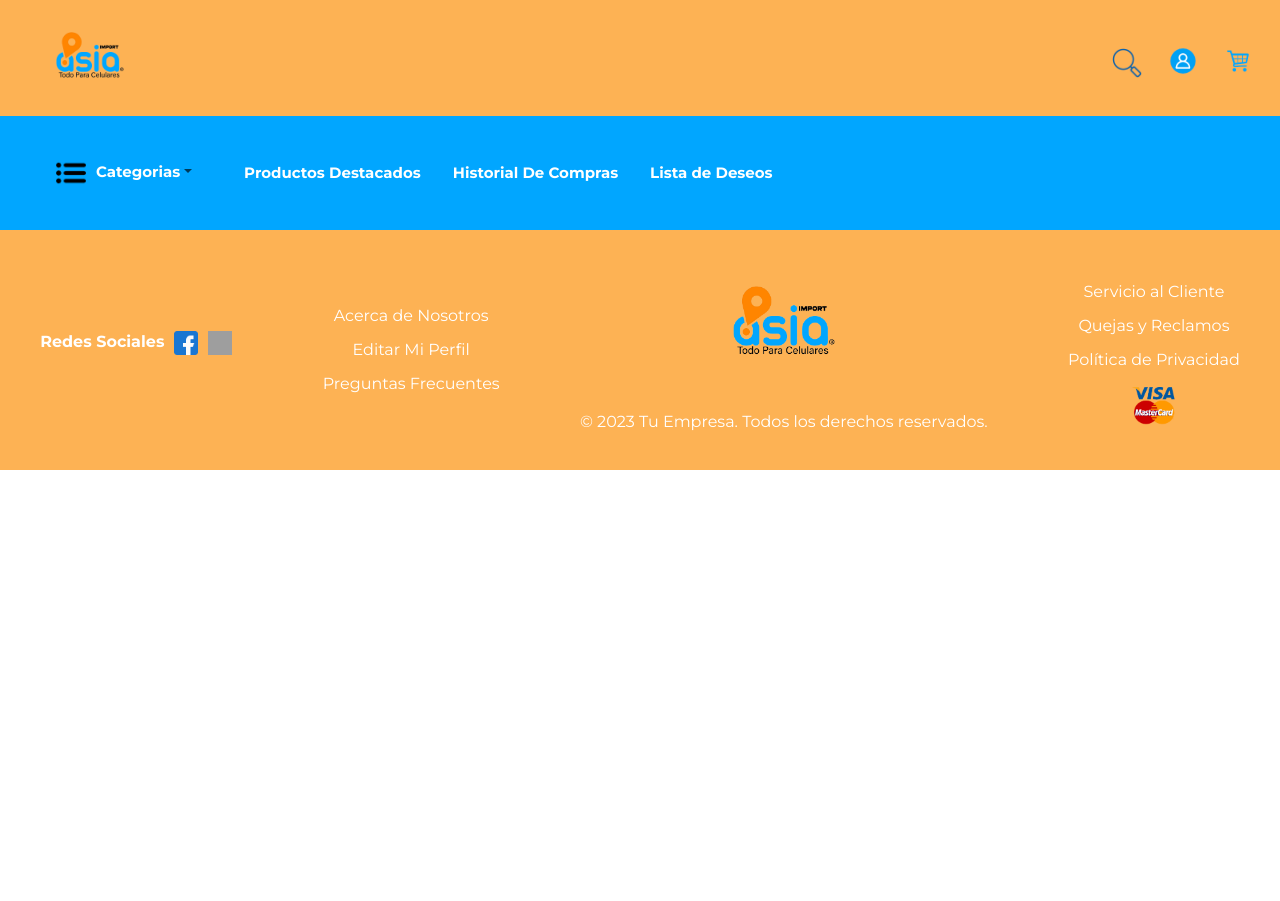
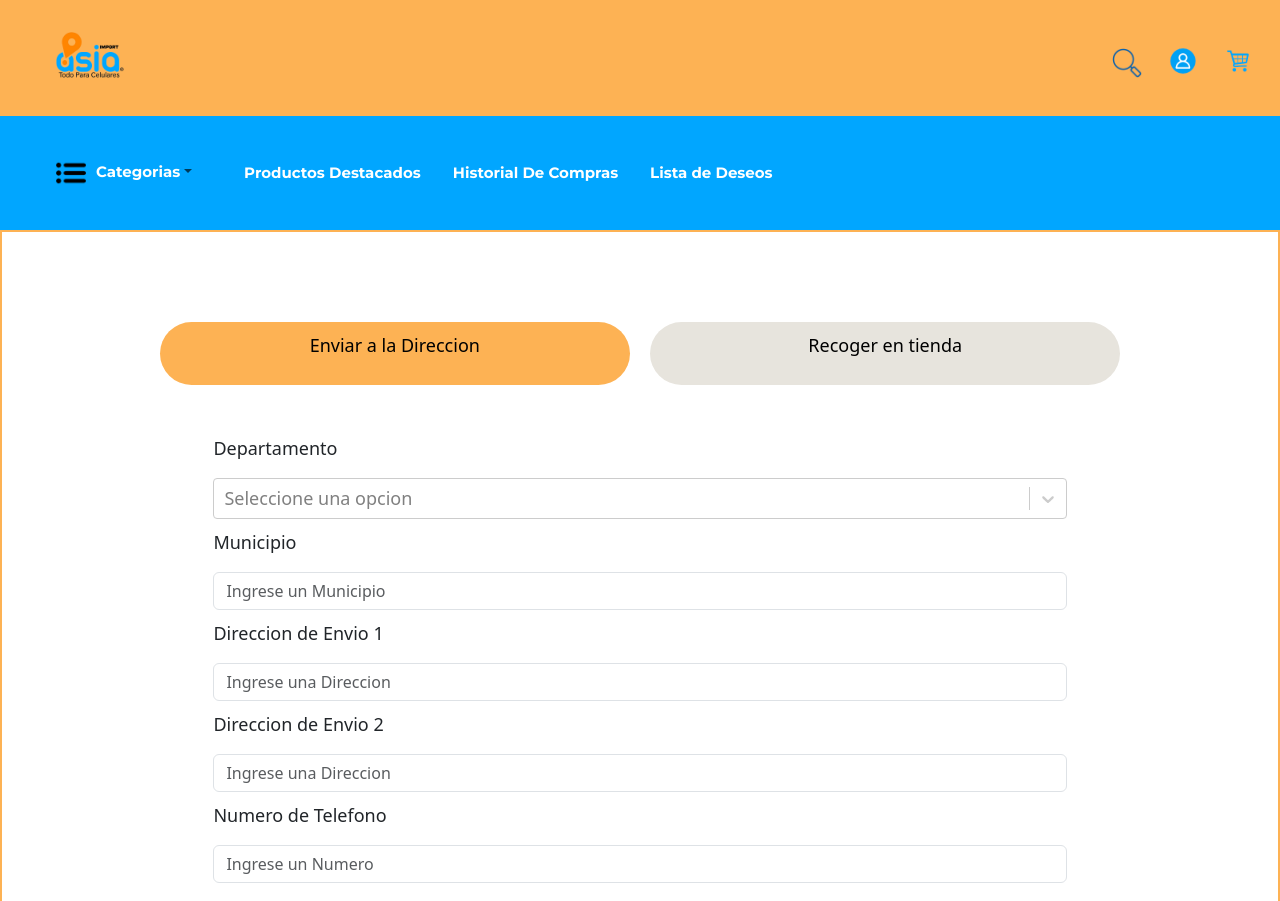
Before and after one commit to jairoaguilarts/AsiaImport, a React (Create React App) app: page /compra in a window 1280 px wide. Shown: the top 901 px of the page. Before the commit the page ends 800 px from the top, so only its background shows below. Built offline with nearby package versions, Linux system fonts and the light colour scheme; grey boxes are pictures that could not be loaded; a web font is replaced by a local one.

Commit message:
Cambios Pantallas Compra

```diff
--- a/src/App.js
+++ b/src/App.js
@@ -7,6 +7,7 @@ import Footer from './components/Footer';
 import Inicio from './components/Inicio';
 import InfoG from './components/InfoG'; // Importa tu componente InfoG
 import Fa from './components/Fa'; // Importa tu componente InfoG
+import ProcederCompra from './components/ProcederCompra';
 import 'bootstrap/dist/css/bootstrap.min.css';
 import EditarPerfil from './components/EditarPerfil';
 
@@ -20,6 +21,8 @@ function App() {
           <Route path="/acerca" element={<InfoG />} /> {/* Ruta para InfoG */}
           <Route path="/editar" element={<EditarPerfil />} /> {/* Ruta para InfoG */}
           <Route path="/preguntas" element={<Fa/>} /> {/* Ruta para InfoG */}
+          <Route path="/compra" element={<ProcederCompra/>} /> {/* Ruta para InfoG */}
+
           {/* Puedes añadir más rutas aquí */}
         </Routes>
         <Footer />
--- a/src/components/Login.js
+++ b/src/components/Login.js
@@ -78,7 +78,6 @@ function Login() {
 
   const handleSubmit = () => {
     if (isLoginSelected) {
-      // Aquí iría tu lógica para el inicio de sesión
     } else {
       handleRegister();
     }
--- a/src/components/Navibar.js
+++ b/src/components/Navibar.js
@@ -20,6 +20,7 @@ import cargadoresImage from '../assets/cargadores.png';
 import relojesImage from '../assets/relojes.png';
 import otrosImage from '../assets/otros.png';
 import Login from './Login';
+import ProcederCompra from './ProcederCompra';
 
 const Navibar = () => {
   const [menuOpen, setMenuOpen] = useState(false);
@@ -35,6 +36,8 @@ const Navibar = () => {
   const toggleSearch = () => {
     setSearchOpen(!searchOpen);
   };
+  const [showCategories, setShowCategories] = useState(true);
+
 
   const handleSearch = (e) => {
     e.preventDefault();
@@ -103,29 +106,11 @@ const Navibar = () => {
         {/* Contenedor para los íconos de usuario y carrito */}
         <div className="icon-container">
           <Login/>
-          <button className="icon-button" onClick={() => console.log('Cart icon clicked')}>
+          <Link to="/compra"className="icon-button">
             <img src={cartIcon} alt="Cart" className="icon" />
-          </button>
+          </Link>
         </div>
       </div>
-
-      {/* Seccion para las Categorias */}
-      {/* <div className="barraCategorias">
-        <div className='categorias'>
-          <button className="btnCategorias" onClick={toggleDropdown}>
-            <img src={menuIcon} alt='Categ' className='icon' />
-            <span className="textoCategorias">Categorías</span>
-            <img src={downIcon} alt='Categ' style={{ padding: '3px', width: '20px', height: '20px' }} />
-          </button>
-          {dropdown && <DropDown />}
-        </div>
-        <div className="botonesAdicionales">
-          <a href="/productos-destacados" className="botonAdicional">Productos Destacados</a>
-          <a href="/historial-de-compras" className="botonAdicional">Historial de Compras</a>
-          <a href="/lista-de-deseos" className="botonAdicional">Lista de Deseos</a>
-        </div>
-      </div> */}
-      {/* Fin de la seccion de Categorias */}
 
       {/* I Barra categorias con DropDown de Bootstrap*/}
       <div>
--- /dev/null
+++ b/src/components/ProcederCompra.css
@@ -0,0 +1,67 @@
+.ProcederCompra {
+  display: flex;
+  justify-content: center;
+  flex-direction: column;
+  align-items: center;
+  padding-top: 50px;
+  border: 2px solid #FDB254;
+
+}
+
+.button-container {
+  display: flex;
+  margin-top: 10px;
+  padding: 20px;
+  width: 80%;
+
+}
+
+.botones {
+  margin: 10px 10px;
+  padding: 10px;
+  border: none;
+  cursor: pointer;
+  color: black;
+  background-color: #E7E4DD;
+  border-radius: 88px;
+  font-size: 18px;
+  width: 50%;
+
+}
+.boton-siguiente{
+  margin: 10px auto;  padding: 10px;
+  border: none;
+  cursor: pointer;
+  color: black;
+  background-color: #FDB254;
+  border-radius: 88px;
+  font-size: 18px;
+  width: 100%;
+}
+.delivery {
+  background-color: #E7E4DD;
+
+}
+
+.pick-up {
+  background-color: #E7E4DD;
+}
+
+.selected {
+  background-color: #FDB254;
+}
+
+.forms-container {
+  padding: 20px;
+  font-size: 18px;
+  width: 70%;
+  margin-bottom: 20px;
+
+
+}
+.contenedores{
+  margin-Bottom: 10px;
+  font-size: 18px;
+  width: 100%;
+
+ }
--- /dev/null
+++ b/src/components/ProcederCompra.js
@@ -0,0 +1,100 @@
+import React, { useState } from 'react';
+import './ProcederCompra.css';  // Asegúrate de importar el archivo de estilos CSS correspondiente
+import Form from 'react-bootstrap/Form';
+import Select from 'react-select';
+
+function ProcederCompra() {
+  const [isDeliverySelected, setIsDeliverySelected] = useState(true);
+  const [departamento, setDepartamento] = useState('');
+
+  const handleDeliveryClick = () => {
+    setIsDeliverySelected(true);
+  };
+
+  const handlePickupClick = () => {
+    setIsDeliverySelected(false);
+  };
+
+
+  const handleDepartamentoChange = (selectedOption) => {
+    setDepartamento(selectedOption.value);
+  };
+
+
+  const options = [
+    { value: 'Atlantida', label: 'Atlántida' },
+    { value: 'Colon', label: 'Colón' },
+    { value: 'Comayagua', label: 'Comayagua' },
+    { value: 'Copan', label: 'Copán' },
+    { value: 'Cortes', label: 'Cortés' },
+    { value: 'Choluteca', label: 'Choluteca' },
+    { value: 'ElParaiso', label: 'El Paraíso' },
+    { value: 'FranciscoMorazan', label: 'Francisco Morazán' },
+    { value: 'GraciasADios', label: 'Gracias a Dios' },
+    { value: 'Intibuca', label: 'Intibucá' },
+    { value: 'IslasDeLaBahia', label: 'Islas de la Bahía' },
+    { value: 'LaPaz', label: 'La Paz' },
+    { value: 'Lempira', label: 'Lempira' },
+    { value: 'Ocotepeque', label: 'Ocotepeque' },
+    { value: 'Olancho', label: 'Olancho' },
+    { value: 'SantaBarbara', label: 'Santa Bárbara' },
+    { value: 'Valle', label: 'Valle' },
+    { value: 'Yoro', label: 'Yoro' },
+  ];
+
+  return (
+    <div className="ProcederCompra">
+      <div className="button-container">
+        <button
+          onClick={handleDeliveryClick}
+          className={`botones delivery ${isDeliverySelected ? 'selected' : ''}`}
+        >
+          <p>Enviar a la Direccion</p>
+        </button>
+        <button
+          onClick={handlePickupClick}
+          className={`botones pick-up ${!isDeliverySelected ? 'selected' : ''}`}
+        >
+          <p>Recoger en tienda</p>
+        </button>
+      </div>
+
+      {/* Contenido de los departamentos */}
+      <div className="forms-container">
+      <form className='contenedores' >
+      <p>Departamento</p>
+      <Select
+        name="departamento"
+        value={options.find((opt) => opt.value === departamento)}
+        onChange={handleDepartamentoChange}
+        options={options}
+        isSearchable
+        placeholder="Seleccione una opcion"
+        className="select-with-scroll"
+      />
+
+    </form>
+
+  {/* Contenido de los Municipios */}
+    <p>Municipio</p>
+      <Form.Control className='contenedores' type="text" placeholder="Ingrese un Municipio" />
+      <p>Direccion de Envio 1</p>
+      <Form.Control className='contenedores' type="text" placeholder="Ingrese una Direccion" />
+      <p>Direccion de Envio 2</p>
+      <Form.Control className='contenedores' type="text" placeholder="Ingrese una Direccion" />
+      <p>Numero de Telefono</p>
+      <Form.Control className='contenedores' type="text" placeholder="Ingrese un Numero" />
+
+      <button className='boton-siguiente' >
+        <p>Siguiente</p>
+      </button>
+
+
+      </div>
+
+
+    </div>
+  );
+}
+
+export default ProcederCompra;
```
